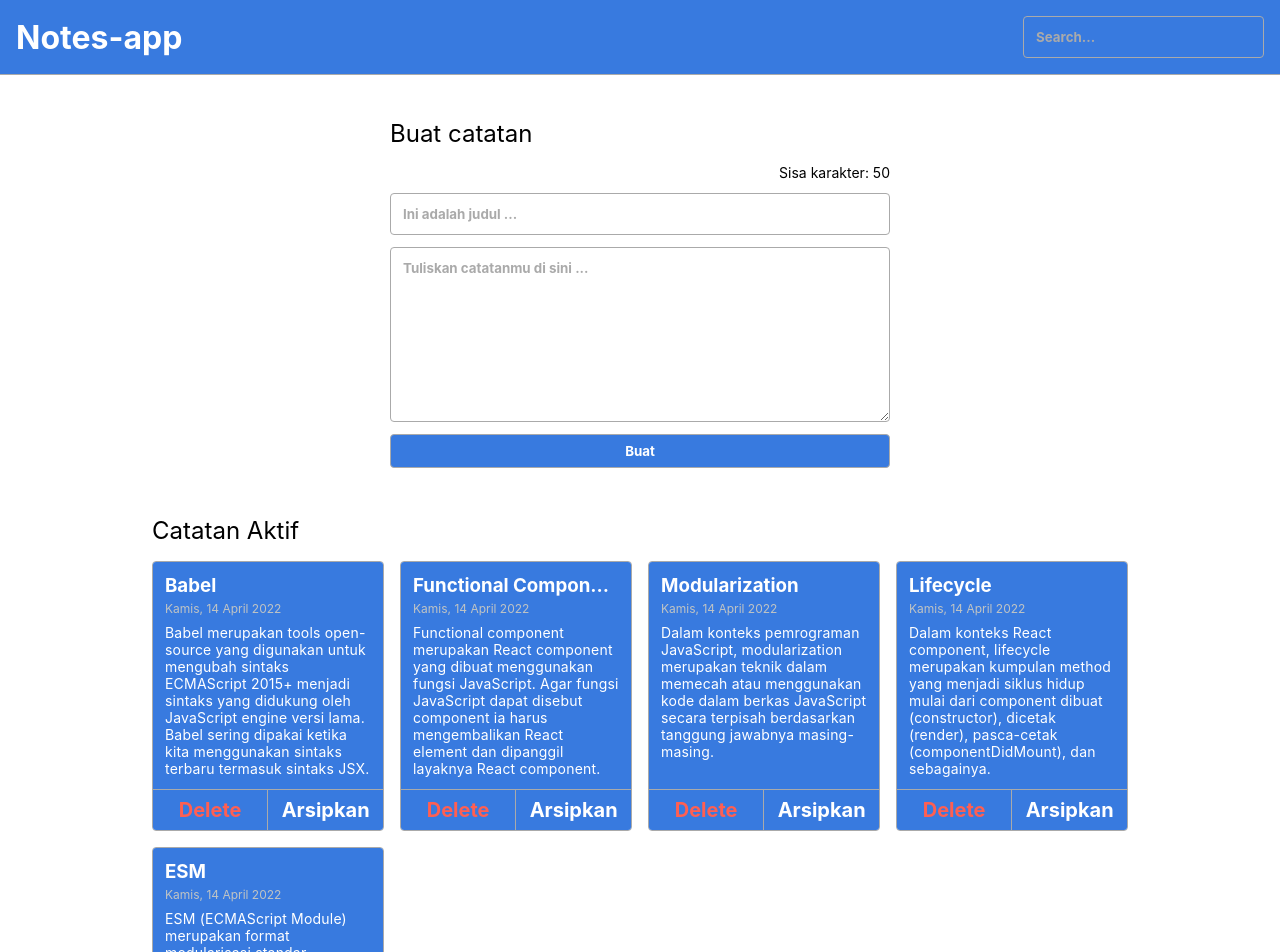
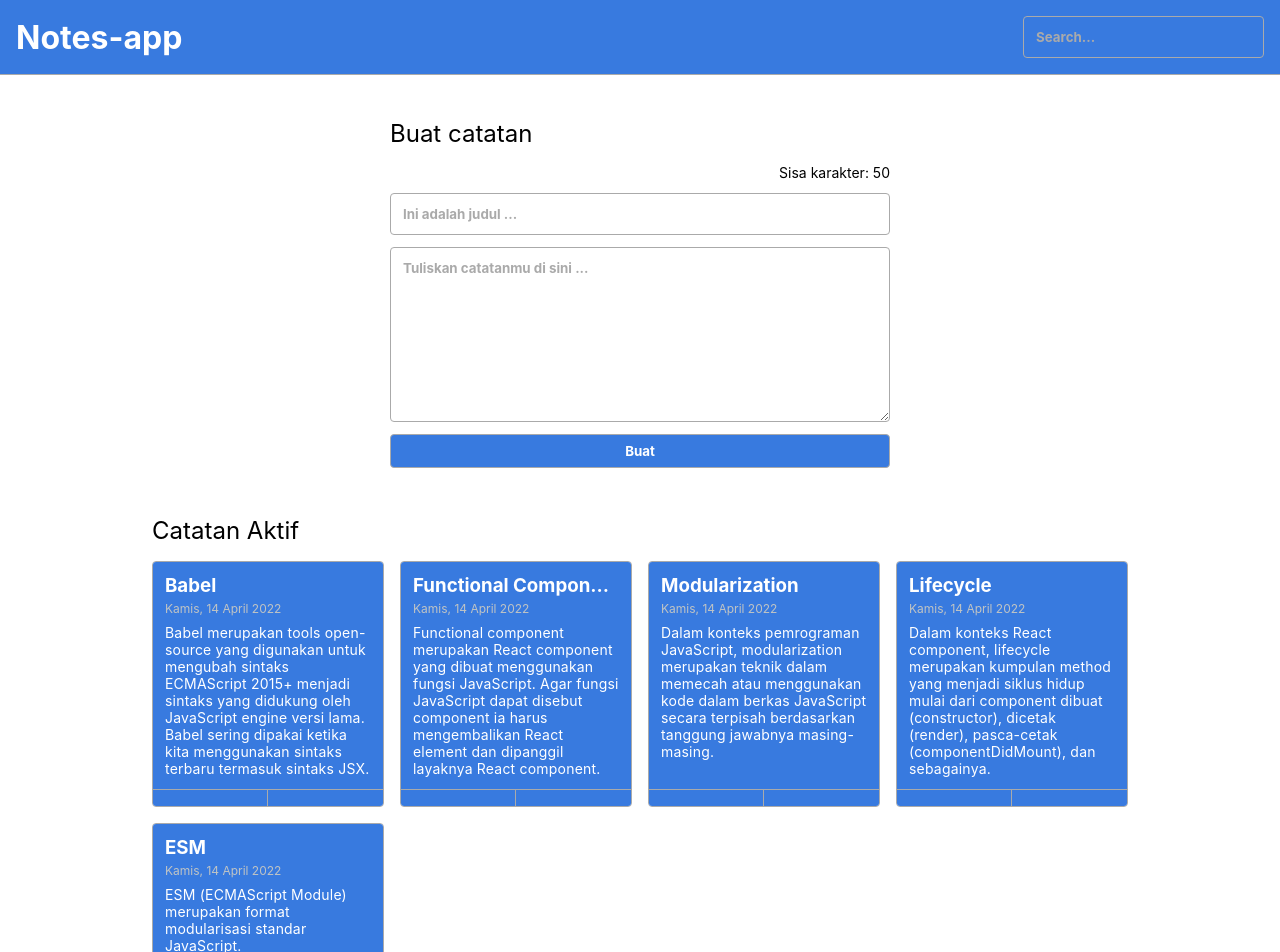
Before and after one commit to Agusprab/submission-dicoding-react, a React (Vite) app: page / in a window 1280 px wide. Shown: the top 952 px of the page. Built offline with nearby package versions, Linux system fonts and the light colour scheme.

Commit message:
Update NoteAppItemAction.jsx

```diff
--- a/src/components/NoteAppItemAction.jsx
+++ b/src/components/NoteAppItemAction.jsx
@@ -3,8 +3,8 @@ import React from "react";
 function NoteAppItemAction({id,onDelete,onArchive,isArsip}){
     return(
         <div className="note-item__action">
-            <button className="note-item__delete-button" onClick={() => onDelete(id)}>Delete</button>
-            <button className="note-item__archive-button" onClick={() => onArchive(id)}>{isArsip === false ? 'Arsipkan' : 'Pindahkan'}</button>
+            <button className="note-item__delete-button" onClick={() => onDelete(id)}><i class="fa fa-trash" aria-hidden="true"></i></button>
+            <button className="note-item__archive-button" onClick={() => onArchive(id)}>{isArsip === false ? <i class="fa fa-archive" aria-hidden="true"></i>: <i class="fa fa-arrow-right" aria-hidden="true"></i>}</button>
         </div>
     )
 }
```
